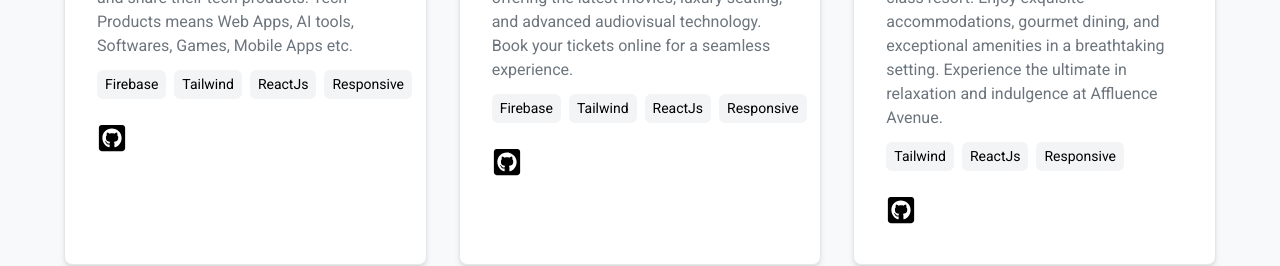
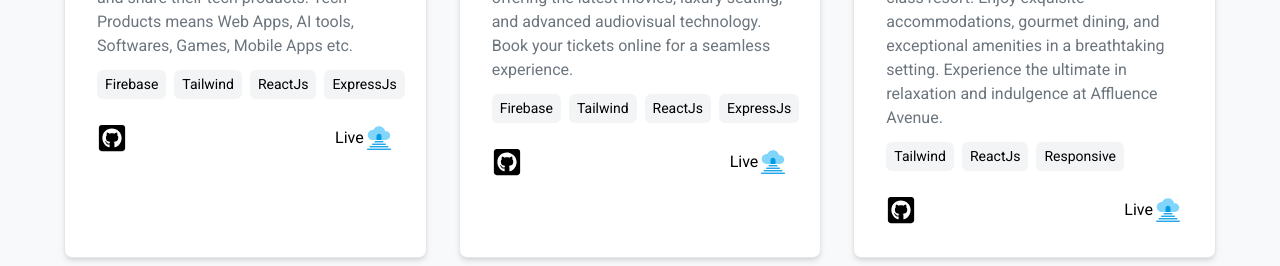
Before and after one commit to roushan-sheik/roushansheik.dev, a React (Vite) app: page /projects in a window 1280 px wide. Shown: the part 573-839 px from the top of the page. Built offline with nearby package versions, Linux system fonts and the light colour scheme.

Commit message:
add: live button

```diff
--- a/src/components/Project.jsx
+++ b/src/components/Project.jsx
@@ -1,6 +1,8 @@
 import React from "react";
 import { CiCalendar } from "react-icons/ci";
 import { FaGithubSquare } from "react-icons/fa";
+import { FcEnteringHeavenAlive } from "react-icons/fc";
+
 const Project = ({ project }) => {
   const {
     id,
@@ -53,12 +55,18 @@ const Project = ({ project }) => {
           })}
         </div>
         {/* repo source code  */}
-        <div className="mt-6">
+        <div className="mt-6 flex items-center justify-between gap-2">
           <a href={gitHubRepo?.repo}>
-            <button className="button">
-              <FaGithubSquare className="text-3xl" />
-            </button>
+            <FaGithubSquare className="text-3xl cursor-pointer" />
           </a>
+          <div className="flex items-center">
+            <a href={liveURL?.url}>
+              <div className="flex items-center">
+                <span>Live</span>
+                <FcEnteringHeavenAlive className="text-3xl" />
+              </div>
+            </a>
+          </div>
         </div>
       </div>
     </div>
--- a/src/data/projects.js
+++ b/src/data/projects.js
@@ -4,7 +4,7 @@ export const projects = [
     id: "bit-craft",
     name: "BitCraft",
     srcURL: {
-      url: null,
+      url: "https://github.com/roushan-sheik/bit-craft-frontend",
       client: "https://github.com/roushan-sheik/bit-craft-frontend",
       server: "https://github.com/roushan-sheik/bit-craft-backend",
     },
@@ -22,12 +22,12 @@ Products means Web Apps, AI tools, Softwares, Games, Mobile Apps etc.`,
       { name: "Firebase" },
       { name: "Tailwind" },
       { name: "ReactJs" },
-      { name: "Responsive" },
+      { name: "ExpressJs" },
     ],
     gitHubRepo: {
       owner: "roushan-sheik",
       icon: FaGithub,
-      repo: null,
+      repo: "https://github.com/roushan-sheik/bit-craft-frontend",
       client: "https://github.com/roushan-sheik/bit-craft-frontend",
       server: "https://github.com/roushan-sheik/bit-craft-backend",
     },
@@ -37,7 +37,7 @@ Products means Web Apps, AI tools, Softwares, Games, Mobile Apps etc.`,
     id: "cinema-ghor",
     name: "Cinema Ghor",
     srcURL: {
-      url: null,
+      url: "https://github.com/roushan-sheik/cinema-ghor-client-side",
       client: "https://github.com/roushan-sheik/cinema-ghor-client-side",
       server: "https://github.com/roushan-sheik/cinema-ghor-server-side",
     },
@@ -54,12 +54,12 @@ Products means Web Apps, AI tools, Softwares, Games, Mobile Apps etc.`,
       { name: "Firebase" },
       { name: "Tailwind" },
       { name: "ReactJs" },
-      { name: "Responsive" },
+      { name: "ExpressJs" },
     ],
     gitHubRepo: {
       owner: "roushan-sheik",
       icon: FaGithub,
-      repo: null,
+      repo: "https://github.com/roushan-sheik/cinema-ghor-client-side",
       client: "https://github.com/roushan-sheik/cinema-ghor-client-side",
       server: "https://github.com/roushan-sheik/cinema-ghor-server-side",
     },
```
